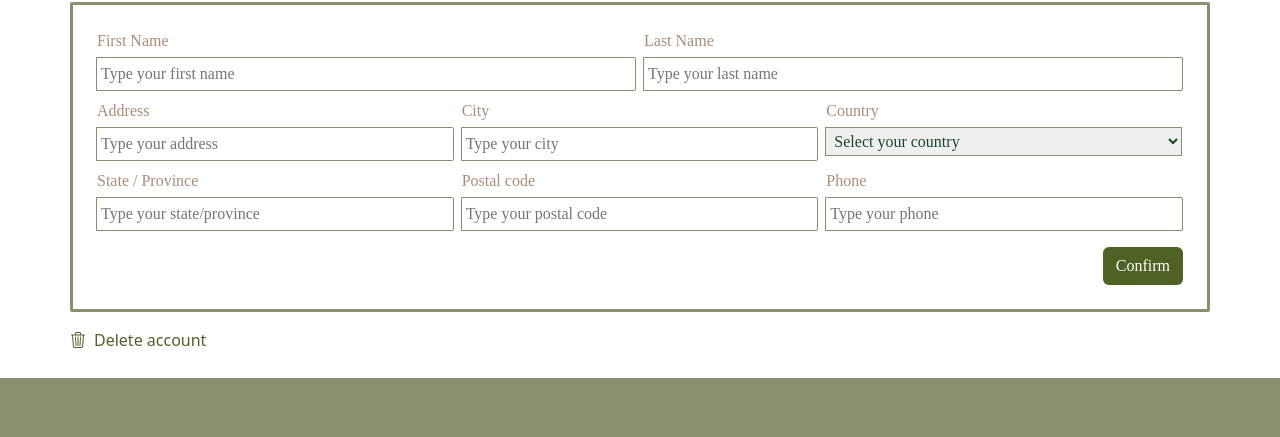
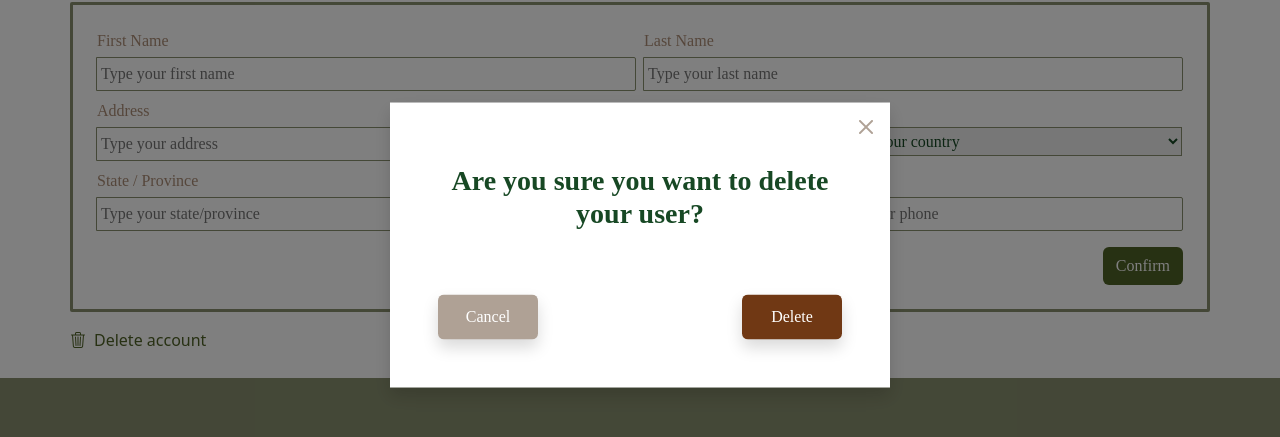
Before and after one commit to lauramica/plantasia_frontpages, a React (Vite) app: page /edit-user in a window 1280 px wide. Both pictures are taken after a click on the button "Delete account". Shown: the part 155-592 px from the top of the page. Built offline with nearby package versions, Linux system fonts and the light colour scheme; no server answers; a web font is replaced by a local one.

Commit message:
Modal for the delete

```diff
--- a/src/css/EditUser.css
+++ b/src/css/EditUser.css
@@ -38,3 +38,38 @@
   text-decoration: none;
   color: var(--mediumgreen);
 }
+
+.modal-delete {
+  background-color: rgba(0, 0, 0, 0.5);
+  z-index: 10;
+}
+
+.modal-delete .modal-container {
+  max-width: 500px;
+  width: 100%;
+}
+
+.modal-delete .modal-container .buttons .button-cancel {
+  background-color: var(--almond);
+  color: white;
+  width: 100px;
+  height: 45px;
+}
+
+.modal-delete .modal-container .buttons .button-delete {
+  background-color: var(--terracotta);
+  color: white;
+  width: 100px;
+  height: 45px;
+}
+
+@media (max-width: 372px) {
+  .modal-delete .modal-container .buttons {
+    flex-direction: column;
+  }
+  .modal-delete .modal-container .buttons .button-cancel,
+  .modal-delete .modal-container .buttons .button-delete {
+    width: 100%;
+    margin-top: 10px;
+  }
+}
--- a/src/pages/EditUser.jsx
+++ b/src/pages/EditUser.jsx
@@ -10,6 +10,7 @@ function EditUser() {
   const dispatch = useDispatch();
   const navigate = useNavigate();
   const loggedCustomer = useSelector((state) => state.customer);
+  const [modalState, setModalState] = useState(false);
   const [updateValues, setUpdateValues] = useState({
     firstname: "",
     lastname: "",
@@ -40,6 +41,10 @@ function EditUser() {
     return navigate("/profile");
   };
 
+  const handleModalToggle = () => {
+    setModalState(modalState ? false : true);
+  };
+
   const handleDeleteCustomer = async () => {
     await axios({
       url: `${import.meta.env.VITE_API_URL}/customers/${loggedCustomer.id}/delete`,
@@ -51,6 +56,38 @@ function EditUser() {
   };
 
   return (
+    <>
+      {modalState && (
+        <div className="modal-delete position-fixed top-0 h-100 w-100">
+          <div className="modal-container text-center position-absolute top-50 start-50 translate-middle bg-white">
+            <div className="shadow p-5 position-relative">
+              <h3 className="proxima-nova-bold darkgreen mb-5">
+                Are you sure you want to delete your user?
+              </h3>
+              <>
+                <i
+                  className="bi bi-x position-absolute top-0 end-0 fs-2 p-2 almond"
+                  onClick={handleModalToggle}
+                ></i>
+                <div className="buttons d-flex justify-content-between">
+                  <button
+                    className="btn shadow proxima-nova-regular button-cancel"
+                    onClick={handleModalToggle}
+                  >
+                    Cancel
+                  </button>
+                  <button
+                    className="btn shadow proxima-nova-regular button-delete"
+                    onClick={handleDeleteCustomer}
+                  >
+                    Delete
+                  </button>
+                </div>
+              </>
+            </div>
+          </div>
+        </div>
+      )}
       <div className="container mt-3 p-sm-0">
         <h3 className="galadali-regular title-admin-user">Account Settings</h3>
         <form onSubmit={handleUpdateCustomer} className="form-div proxima-nova-regular mb-3">
@@ -451,12 +488,13 @@ function EditUser() {
         <div className="mb-3">
           <button
             className="profile-delete me-auto border-0 bg-white p-0"
-          onClick={handleDeleteCustomer}
+            onClick={handleModalToggle}
           >
             <i className="bi bi-trash3 me-2"></i>Delete account
           </button>
         </div>
       </div>
+    </>
   );
 }
 
```
Lines whose indentation alone changed are shown as unchanged.
